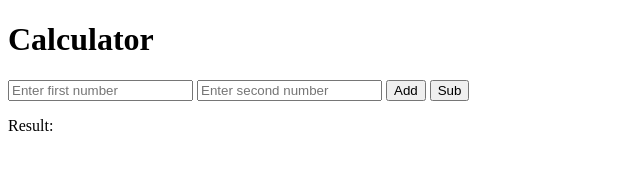
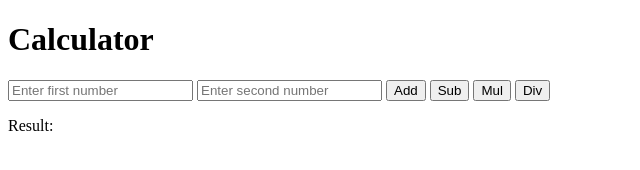
Before and after one commit to tanyaparmar27/devops-calculator-app, a plain HTML site: page index.html in a window 1280 px wide. Shown: the whole page, without its empty margins (0-640 px from the left). Drawn offline with Linux system fonts and the light colour scheme.

Commit message:
multiply divide operation in calculator

```diff
--- a/index.html
+++ b/index.html
@@ -11,6 +11,8 @@
   <input type="number" id="num2" placeholder="Enter second number">
   <button onclick="addNumbers()">Add</button>
   <button onclick="subtractNumbers()">Sub</button>
+  <button onclick="multiplyNumbers()">Mul</button>
+  <button onclick="divideNumbers()">Div</button>
   <p>Result: <span id="result"></span></p>
   <script src="script.js"></script>
 </body>
--- a/script.js
+++ b/script.js
@@ -9,3 +9,20 @@ function addNumbers() {
     const num2 = parseFloat(document.getElementById('num2').value);
     document.getElementById('result').innerText = num1 - num2;
 }
+
+function multiplyNumbers(){
+    const num1 = parseFloat(document.getElementById('num1').value);
+    const num2 = parseFloat(document.getElementById('num2').value);
+    document.getElementById('result').innerText = num1 * num2;
+}
+
+function divideNumbers(){
+    const num1 = parseFloat(document.getElementById('num1').value);
+    const num2 = parseFloat(document.getElementById('num2').value);
+    if(num2 != 0){
+        document.getElementById('result').innerText = num1 / num2;
+    }else{
+        document.getElementById('result').innerText = "divide by zero exception";
+    }
+
+}
```
